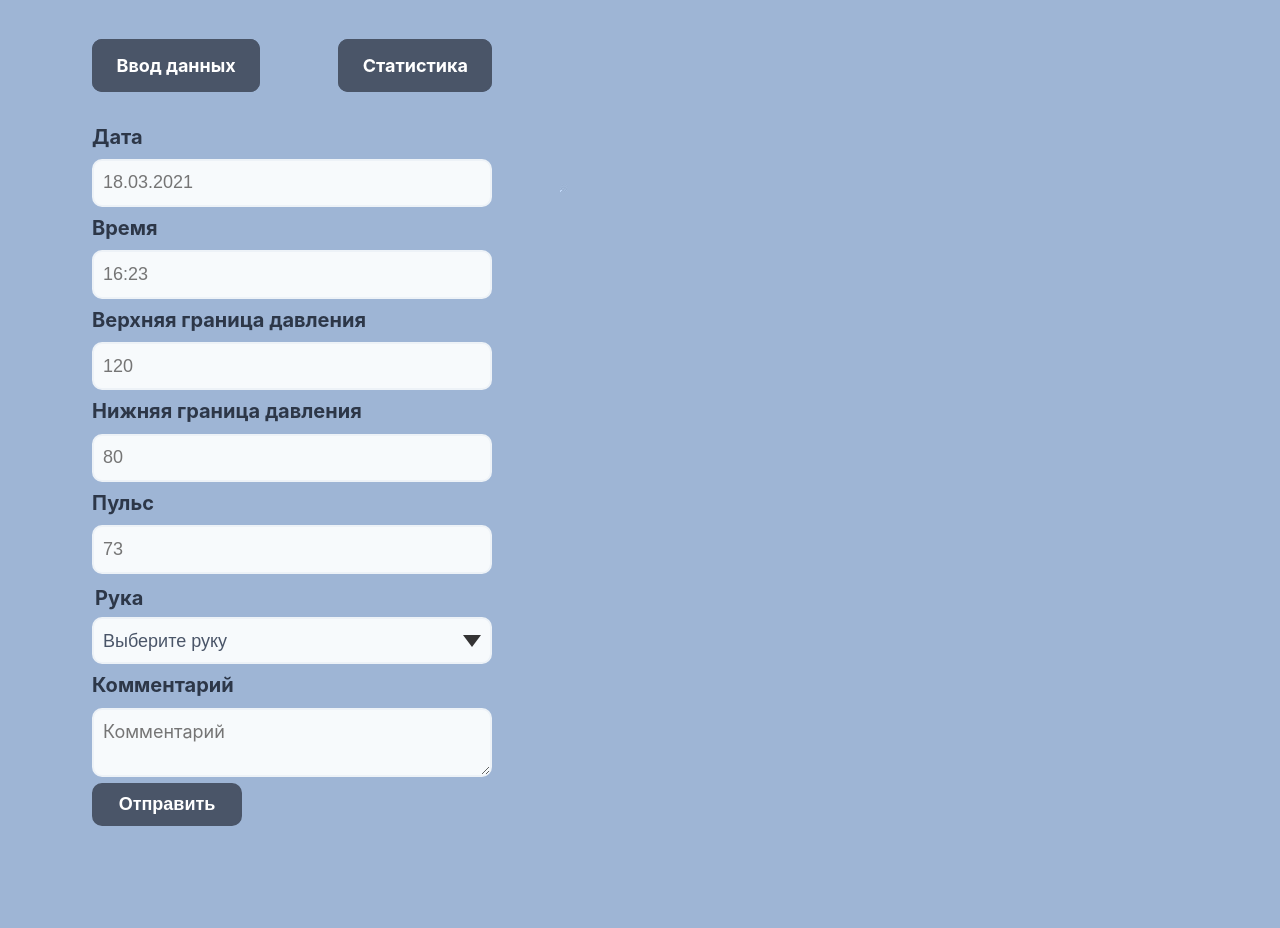
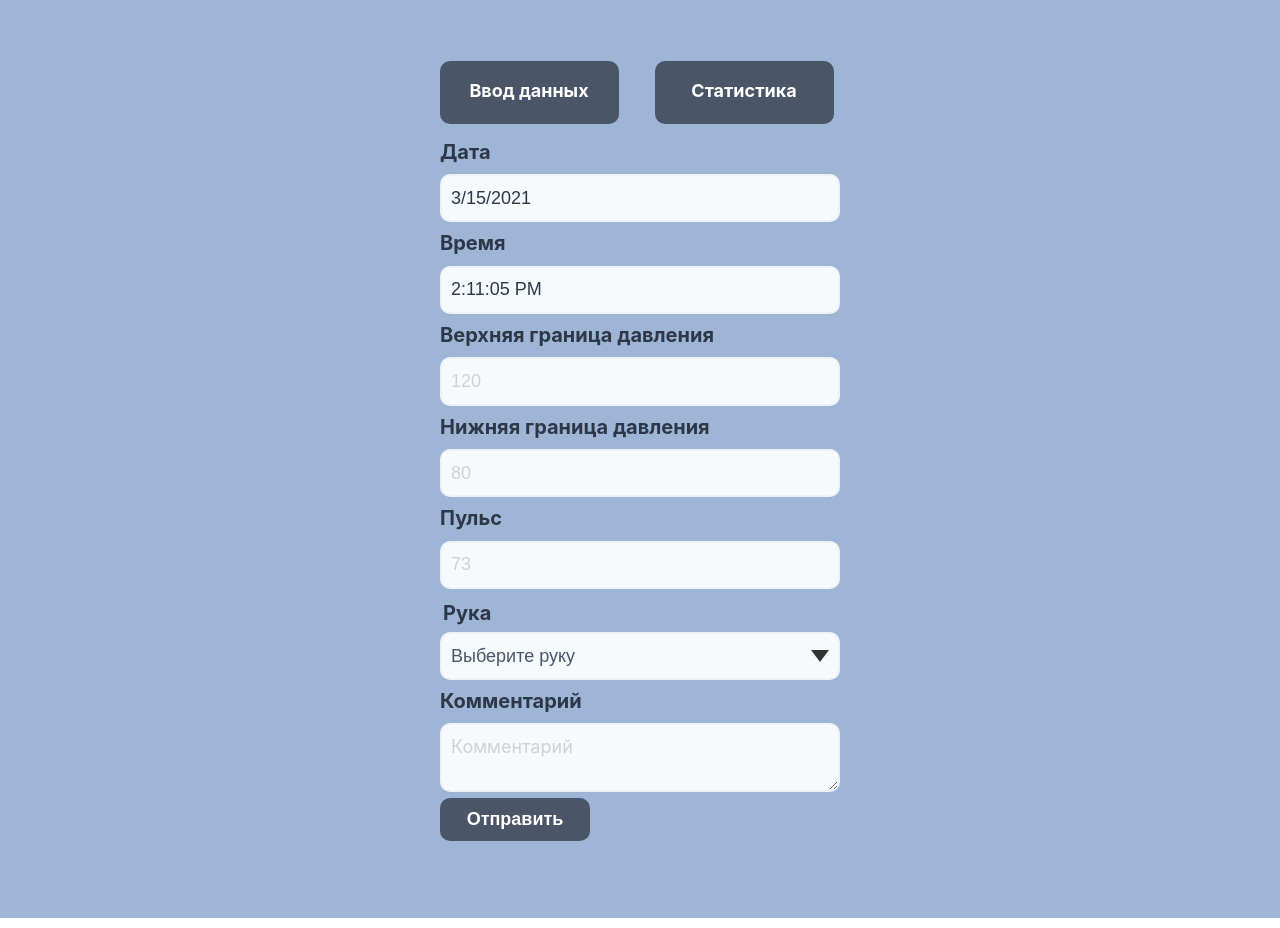
Before and after one commit to vackca/pulseform2, a React (Create React App) app: page / in a window 1280 px wide. Built offline with nearby package versions, Linux system fonts and the light colour scheme.

Commit message:
second adding to project

```diff
--- a/src/NavigationButton.css
+++ b/src/NavigationButton.css
@@ -1,12 +1,20 @@
 #navigationBar {
-    color: #61dafb;
+    display: inline-grid;
+    grid-template-columns: repeat(2, 200px);
+    grid-template-rows: repeat(1, 1fr);
+    grid-gap: 15px;
+    width: auto;
+
 }
 
 .link {
+    text-align: center;
+    position: relative;
+    top:3%;
+    left: 2%;
     box-sizing: unset;
-    margin-right: 75px;
-    width: 140px;
-    height: 100px;
+    width: 130px;
+    height: 30px;
     padding: 0.8rem 1.25rem;
     font-size: 1rem;
     border-radius: 10px;
@@ -15,4 +23,5 @@
     color: white;
     text-decoration: none;
     font-weight: bold;
+    white-space: nowrap;
 }
--- a/src/index.css
+++ b/src/index.css
@@ -1,5 +1,6 @@
 *{
   box-sizing: border-box;
+
   margin: 3px;
   padding: 0;
   font-size: 20px;
@@ -68,71 +69,6 @@ body {
   }
 }
 
-h1,
-h2,
-h3,
-h4,
-h5,
-h6 {
-  margin-bottom: 1rem;
-  margin-top: 1em;
-  font-weight: bold;
-}
-
-h1 {
-  font-size: 3.052rem;
-  letter-spacing: -0.15rem;
-  line-height: 1;
-}
-
-h2 {
-  font-size: 2.441rem;
-  letter-spacing: -0.12rem;
-  line-height: 1.2;
-}
-
-h3 {
-  font-size: 1.953rem;
-  letter-spacing: -0.09rem;
-  line-height: 1.2;
-}
-
-h4 {
-  font-size: 1.563rem;
-  letter-spacing: -0.06rem;
-  line-height: 1.3;
-}
-
-h5 {
-  font-size: 1.25rem;
-  letter-spacing: -0.03rem;
-  line-height: 1.4;
-}
-
-h6 {
-  font-size: 1rem;
-  letter-spacing: 0;
-  line-height: 1.5;
-}
-
-p {
-  margin-bottom: 1.563rem;
-}
-
-p > *:last-child {
-  margin-bottom: 0;
-}
-
-a {
-  color: inherit;
-  text-decoration: underline;
-  text-decoration-color: var(--text-decoration-color);
-  -webkit-text-decoration-color: var(--text-decoration-color);
-  border-radius: 5px;
-  text-underline-offset: 2px;
-  text-decoration-thickness: 2px;
-}
-
 @media (hover: hover) {
   a:hover {
     text-decoration-color: var(--gray-800);
@@ -170,8 +106,10 @@ hr {
 ––––––––––––––––––––––––––––––––– */
 form{
   display: flex;
-  flex-flow: column;
+  flex-flow: column wrap;
+  justify-content: center;
 }
+
 label {
   font-weight: bold;
   display: flex;
@@ -580,19 +518,6 @@ kbd {
   border-radius: 5px;
 }
 
-/* Abbreviation
-––––––––––––––––––––––––––––––––– */
-abbr {
-  text-decoration: none;
-  border-bottom: 2px dashed var(--gray-600);
-}
-
-@media (hover: hover) {
-  abbr:hover {
-    cursor: help;
-  }
-}
-
 .error {
   font-size: 16px;
   color: var(--red-600);
@@ -626,95 +551,38 @@ button[type="reset"]:hover {
   background-color: var(--gray-400);
 }
 
+::placeholder{
+  opacity: 0.3;
+}
+#root{
+  display: flex;
+  justify-content: center;
+}
+#container{
+  display: flex;
+  width: 500px;
+  flex-flow: wrap;
+  justify-content: center;
+
+}
+switch{
+  display: flex;
+}
 
 
 
 
-
-
-
-
-
-
-
-
-
-
-
-
-
-
-
-
-/*form{*/
-/*  display: flex;*/
-/*  flex-flow: column;*/
-/*}*/
-
-/*input,*/
-/*select{*/
-/*  width: 300px;*/
-/*}*/
-
-/*textarea{*/
-/*  background-color: white;*/
-/*  width: 500px;*/
-/*}*/
-
-/*.error{*/
-/*  color: red;*/
-/*}*/
-
-/*label{*/
-/*  font-size: 24px;*/
-/*  margin-top: 5px;*/
-/*  padding-top: 1px;*/
-/*  margin-right: 5px;*/
-/*}*/
-
-/*body{*/
-/*  background-size: 100%;*/
-/*  background-image: url("heart.jpg");*/
-/*  margin-left: 20px;*/
-/*  background-color: darkgray;*/
-/*}*/
-
-/*button{*/
-/*  border: #282c34;*/
-/*  border-radius: 3px;*/
-/*  border-style: solid;*/
-/*  margin-top: 20px;*/
-/*  text-decoration-line: none;*/
-/*  padding: 0.75rem 1.25rem;*/
-/*  border-radius: 5px;*/
-/*  font-size: 25px;*/
-/*  color: black;*/
-/*  margin-right: 15px;*/
-/*  background-color: lightslategrey;*/
-/*  display: inline-block;*/
-/*  width: 300px;*/
-/*}*/
-/*button:hover{*/
-/*  border: black;*/
-/*  border-radius: 3px;*/
-/*  border-style: solid;*/
-/*  margin-top: 20px;*/
-/*  text-decoration-line: none;*/
-/*  padding: 0.75rem 1.25rem;*/
-/*  border-radius: 5px;*/
-/*  font-size: 25px;*/
-/*  color: black;*/
-/*  margin-right: 15px;*/
-/*  background-color: slategrey;*/
-/*  display: inline-block;*/
-/*  width: 330px;*/
-/*  height: 70px;*/
-/*}*/
-
-/*.selectDiv{*/
-/*  padding-top: 20px;*/
-/*}*/
-
-/*.selectDiv select{*/
-/*  width: 256px;*/
-/*}*/
+/* For phones
+––––––––––––––––––––––––––––––––– */
+@media screen and (max-device-width: 470px ){
+  *{
+    margin: 1px;
+  }
+  #container{
+    position: absolute;
+    width: 100%;
+    top: 3%;
+    left: 3%;
+    box-sizing: unset;
+  }
+}
--- a/src/pulseformV2.js
+++ b/src/pulseformV2.js
@@ -89,8 +89,8 @@ const PulseForm = () =>{
     return(
         <Formik
             initialValues={{
-                date: '',
-                time: '',
+                date: new Date().toLocaleDateString(),
+                time: new Date().toLocaleTimeString(),
                 upperPressure: '',
                 lowerPressure: '',
                 pulse: '',
```
